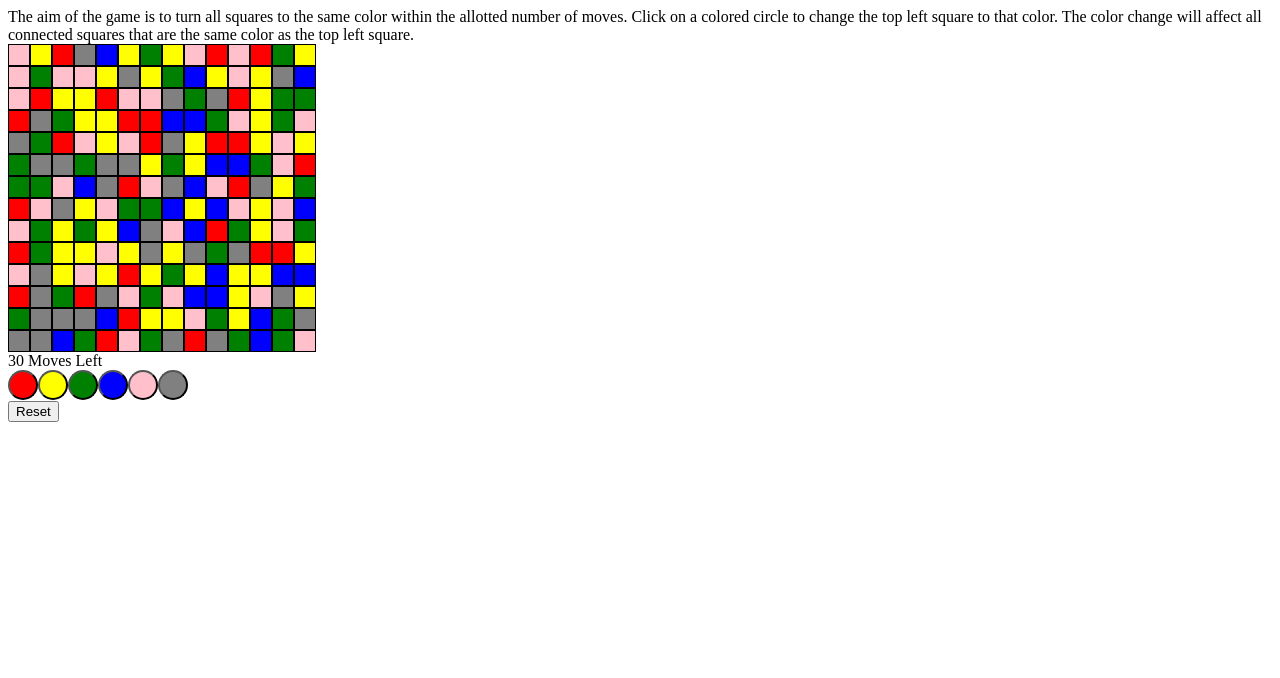
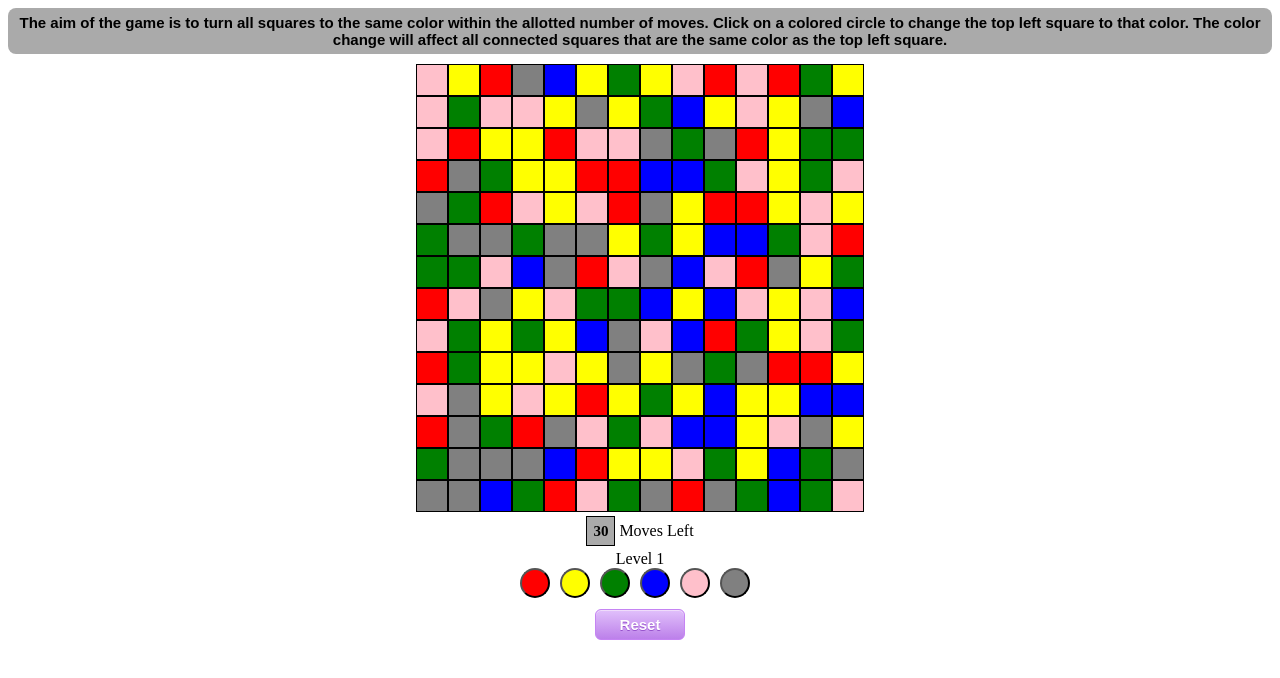
Before and after one commit to redwingsdan/Colors-Game, a plain HTML site: page index.html in a window 1280 px wide. Drawn offline with Linux system fonts and the light colour scheme.

Commit message:
Updated some styles and added a loss state

```diff
--- a/index.html
+++ b/index.html
@@ -14,17 +14,24 @@
 				</div>
 				<div id="win-modal">
 					You win!
-					<button onclick="startGameAgain()">Play Again?</button>
+					<button id="win-button" onclick="startGameAgain()">Play Again?</button>
+				</div>
+				<div id="lose-modal">
+					You lose on level <span id="lose-game-level"></span>
+					<button id="lose-button" onclick="resetGame()">Play Again?</button>
 				</div>
 			</div>
 			<div id="controls-section">
 				<div id="move-counter">
 					<span id="moves-left-container"></span> Moves Left
 				</div>
+				<div id="level-container">
+					Level <span id="game-level"></span>
+				</div>
 				<div id="color-button-container">
 				</div>
 				<div id="reset-container">
-					<button onclick="resetGame()">Reset</button>
+					<button id="reset-button" onclick="resetGame()">Reset</button>
 				</div>
 			</div>
 		</div>
--- a/main.css
+++ b/main.css
@@ -1,14 +1,75 @@
+#game-window{
+	text-align: center;
+}
+#info-section{
+	margin-bottom: 10px;
+	background-color: #aaaaaa;
+	border-radius: 8px;
+	padding: 6px 6px;
+	font-family:Arial;
+	font-size:15px;
+	font-weight:bold;
+}
+#game-section, #color-button-container{
+	margin-bottom: 10px;
+}
+
+#lose-button, #win-button, #reset-button {
+	box-shadow:inset 0px 1px 0px 0px #efdcfb;
+	background:linear-gradient(to bottom, #dfbdfa 5%, #bc80ea 100%);
+	background-color:#dfbdfa;
+	border-radius:6px;
+	border:1px solid #c584f3;
+	display:inline-block;
+	cursor:pointer;
+	color:#ffffff;
+	font-family:Arial;
+	font-size:15px;
+	font-weight:bold;
+	padding:6px 24px;
+	text-decoration:none;
+	text-shadow:0px 1px 0px #9752cc;
+}
+#lose-button, #win-button, #reset-button:hover {
+	background:linear-gradient(to bottom, #bc80ea 5%, #dfbdfa 100%);
+	background-color:#bc80ea;
+}
+#lose-button, #win-button, #reset-button:active {
+	position:relative;
+	top:1px;
+}
+
+#move-counter{
+	margin-bottom: 10px;
+}
+
+#moves-left-container{
+	border: 1px solid black;
+	padding: 6px 6px;
+	background-color:#aaaaaa;
+	font-size:15px;
+	font-weight:bold;
+}
+
 .row{
 	display: flex;
+	align-items: center;
+	justify-content: center;
 }
 .color-button{
 	border-radius: 20px;
 	height: 30px;
 	width: 30px;
+	cursor: pointer;
+	margin-right: 10px;
 }
+.color-button:hover{
+	opacity: .7;
+}
+
 .square{
-	height: 20px;
-	width: 20px;
+	height: 30px;
+	width: 30px;
 	color: white;
 	border: 1px solid black;
 }
--- a/main.js
+++ b/main.js
@@ -6,6 +6,7 @@ const colorMap = {
 	4: {colorClass: 'pink'},
 	5: {colorClass: 'gray'}
 };
+const DEFAULT_MOVES = 30;
 var initialMovesLeft;
 var movesLeft;
 const rows = 14;
@@ -16,6 +17,7 @@ function startGame() {
 	randomizeSquareColors();
 	movesLeft = initialMovesLeft;
 	document.getElementById('moves-left-container').innerHTML = movesLeft;
+	document.getElementById('game-level').innerHTML = (DEFAULT_MOVES - initialMovesLeft) + 1;
 }
 
 function populateSquares() {
@@ -161,11 +163,18 @@ function changeColor(colorIndex) {
 		return;
 	}
 	movesLeft--;
+	if (movesLeft <= 0) {
+		document.getElementById('lose-modal').style.display = 'block';
+		document.getElementById('controls-section').style.display = 'none';
+		document.getElementById('lose-game-level').innerHTML = (DEFAULT_MOVES - initialMovesLeft) + 1;
+	}
 	document.getElementById('moves-left-container').innerHTML = movesLeft;
 }
 
 function resetGame() {
-	initialMovesLeft = 30;
+	document.getElementById('lose-modal').style.display = 'none';
+	document.getElementById('controls-section').style.display = 'block';
+	initialMovesLeft = DEFAULT_MOVES;
 	startGame();
 }
 
```
